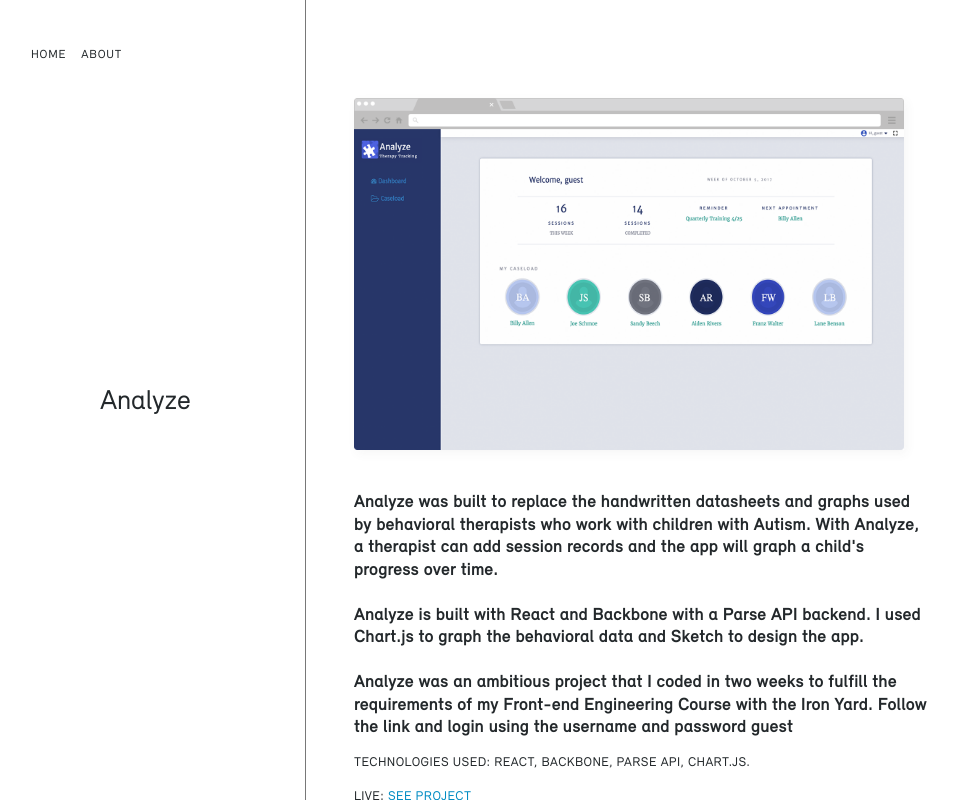
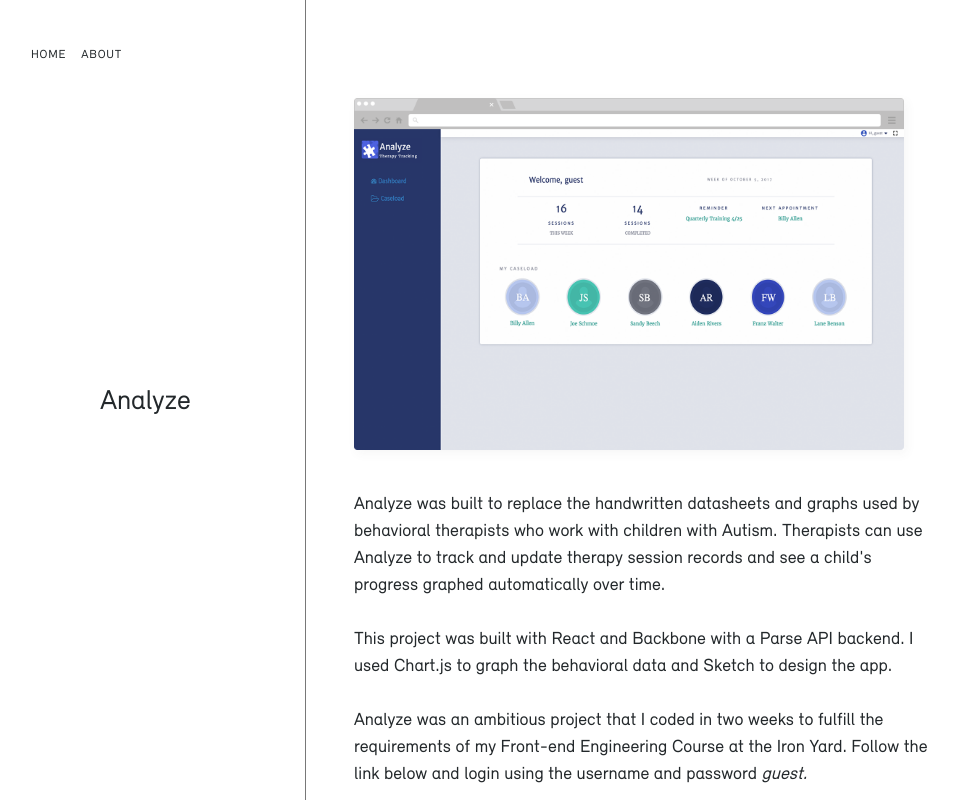
Before and after one commit to gabrielzzarate/portfolio-2017, a React (Create React App) app: page /project/analyze in a window 1280 px wide. Shown: the whole page, without its empty margins (14-972 px from the left). Built offline with nearby package versions, Linux system fonts and the light colour scheme.

Commit message:
full project route animation

```diff
--- a/src/assets/build/sass/partials/components/_project.scss
+++ b/src/assets/build/sass/partials/components/_project.scss
@@ -34,6 +34,8 @@
 	}
 
 	&:hover {
+
+		@include not-mobile {
 			.desktop-image {
 				transform: scale(1.03);
 				opacity: .7;
@@ -42,6 +44,16 @@
 			.link-to-project {
 				opacity: 1;
 				transform: translateY(0);
+			}
+		}
+	}
+
+	@include tablet-small {
+		&:active {
+			.desktop-image {
+				transform: scale(1.03);
+				opacity: .7;
+			}
 		}
 	}
 
@@ -67,6 +79,14 @@
 	   		margin: 0 auto;
 	   		transform: translateY(20px);
 	   	}
+
+	   	@include mobile {
+	   		opacity: 1;
+
+	   		img {
+	   			transform: translateY(60px);
+	   		}
+	   	}
 	}
 }
 
@@ -78,8 +98,22 @@
 	}
 
 	p {
+	    @include font-size(18px);
+
+	    &.detail {
 	    	@include font-size(13px);
 	    	text-transform: uppercase;
 	    	letter-spacing: .4px;
 	    }
+
+	    a {
+	    	&:hover {
+	    		color: shade(#008cc3, 30%);
 	    	}
+	    }
+	}
+}
+
+.italic {
+	font-style: italic;
+}
--- a/src/components/About.js
+++ b/src/components/About.js
@@ -20,9 +20,11 @@ function AboutSubSectionSkills(props){
 		<div className="sub-section flex-row sub-about">
 		    <h3 className="flex-col flex-forty sub-section-title">What I Do</h3>
 		    <div className="flex-col flex-sixty sub-section-list">
-		    	<span className="sub-section-list-item skills-item">React / Redux</span>
-		    	<span className="sub-section-list-item skills-item">SASS / Flexbox / Grid</span>
-		    	<span className="sub-section-list-item skills-item">UI/UX</span>
+		    	<span className="sub-section-list-item skills-item">Javascript ES6 </span>
+		    	<span className="sub-section-list-item skills-item">React &bull; Redux</span>
+		    	<span className="sub-section-list-item skills-item">Sass &bull; Flexbox </span>
+		    	<span className="sub-section-list-item skills-item">Responsive Development</span>
+		    	<span className="sub-section-list-item skills-item">REST APIs</span>
 		    </div>
 		</div>
 	);
@@ -35,7 +37,7 @@ function AboutSubSectionOtherTech(props){
 		    <div className="flex-col flex-sixty sub-section-list">
 		    	<span className="sub-section-list-item tech-item">Greensock.js</span>
 		    	<span className="sub-section-list-item tech-item">D3.js</span>
-		    	<span className="sub-section-list-item tech-item">UI/UX</span>
+		    	<span className="sub-section-list-item tech-item">PHP &bull; Wordpress</span>
 		    </div>
 		</div>
 	);
@@ -101,8 +103,8 @@ class About extends Component {
 			    <section className="standard-section-padding about-section">
 			    	<div className="flex-row full-height bottom-xs">
 				        <div className="container slimmer-container about-container">
-				           <p ref={ (p) => { this.aboutContentIntroOne = p;} } className="about-intro-paragraph">I'm a Atlanta based web developer specializing in React development. I'm a fan of premier league soccer, my charcoil grill, and making my wife Caitlyn laugh.</p>
-				           <p ref={ (p) => { this.aboutContentIntroTwo = p;} } className="about-intro-paragraph">I thrive working on challenging problems in a collaborative environment with great people. I'm a life-long learner who loves my work because I get to turn problems into solutions in creative ways each day.  </p>
+				           <p ref={ (p) => { this.aboutContentIntroOne = p;} } className="about-intro-paragraph">I'm a design-minded web developer specializing in React development. I enjoy working with the latest web technologies to bridge the gap between engineering and design to create beautiful interfaces and experiences.</p>
+				           <p ref={ (p) => { this.aboutContentIntroTwo = p;} } className="about-intro-paragraph">I thrive working on challenging problems in a collaborative environment with great people. I love my work because I have the opportunity to join teams that creatively turn problems into solutions everyday.  </p>
 
 			           		<VisibilitySensor onChange={this.onChangeSection} active={this.state.visibilitySectionActive}>
 							   	<AboutSectionHead />
--- a/src/components/AboutContainer.js
+++ b/src/components/AboutContainer.js
@@ -11,7 +11,6 @@ class AboutContainer extends Component {
 	constructor(props){
 		super(props);
 		this.runAboutTransition = this.runAboutTransition.bind(this);
-		this.runAboutContentAnimation = this.runAboutContentAnimation.bind(this);
 	}
 
 	componentDidMount(){
--- a/src/components/Project.js
+++ b/src/components/Project.js
@@ -24,9 +24,9 @@ class Project extends Component {
 					</a>
 
 	    			<div className="project-details">
-	    				<h4>{data[0].projectDescription}</h4>
-	    				<p><span>Technologies Used:</span> {data[0].technologyUsed}</p>
-	    				<p><span>Live:</span> <a target="_blank" href={data[0].projectLink}>See Project</a></p>
+	    				<p>{data[0].projectDescription}</p>
+	    				<p className="detail"><span>Technologies Used:</span> {data[0].technologyUsed}</p>
+	    				<p className="detail"><span>Live:</span> <a target="_blank" href={data[0].projectLink}>See Project</a></p>
 	    			</div>
 	    		</div>
 			</div>
--- a/src/components/ProjectContainer.js
+++ b/src/components/ProjectContainer.js
@@ -57,7 +57,7 @@ class ProjectContainer extends Component {
 					        transitionAppearTimeout={900}
 					        transitionEnterTimeout={3000}
 					        transitionLeaveTimeout={3000}
-					        className="transition-group-wrapper"
+					        className="transition-group-wrapper project-transition-target"
 						>
 				      		<Project project={data} />
 				      		<ProjectList projects={this.props.content.projects} current={data[0]} runBackground={this.runBackground} runProjectTransition={this.runProjectTransition} />
--- a/src/components/Sidebar.js
+++ b/src/components/Sidebar.js
@@ -34,7 +34,7 @@ class Sidebar extends Component {
 	            transitionAppearTimeout={1000}
 	            transitionEnter={false}
 	            transitionLeave={false}
-	            className="transition-group-block flex-col flex-one-fourth flex-vertical-one-fourth flex-tablet-full"
+	            className={(isMobile === false ? null : 'project-transition-target') + ' transition-group-block flex-col flex-one-fourth flex-vertical-one-fourth flex-tablet-full'}
 	        >
 		      	<div className={ (isMobile === false ? null : 'isMobile') + " navigation-sidebar " + ( project !== null ? project[0].projectURL : '') }>
 				   <div className="flex-row full-height middle-xs center-flex sidebar-inner">
--- a/src/content.js
+++ b/src/content.js
@@ -20,13 +20,13 @@ export const projects = [
 		projectName: "SweetWater Brewing",
 		projectURL: "sweetwater",
 		projectCategory: "Web Development",
-		projectDescription: "A fully responsive, interactive branded web project for SweetWater Brewery. The site redesign replaced the Brewery's outdated site and better captured its brand voice.",
+		projectDescription: "A fully responsive, interactive branded web project for SweetWater Brewery. The site redesign replaced the Brewery's outdated site and better captures its brand voice.",
 		cardVideo: sweetwaterVideo,
 		cardImage: sweetwaterCardImage,
 		projectColor: '#128879',
 		projectDesktop: browserSweetWater,
 		projectLink: 'http://sweetwaterbrew.com/',
-		technologyUsed: 'SASS, Flexbox, Swiper, Wordpress',
+		technologyUsed: 'Sass, Flexbox, Swiper, Wordpress',
 		projectRole: 'Lead the development of the frontend of the site',
 		projectImageDescription: "Website Sponsorship project",
 		additionalInfo: {},
@@ -38,8 +38,8 @@ export const projects = [
 		projectCategory: "React / Redux Project",
 		projectDesktop: browserSponsor,
 		projectLink: "http://inspire.sportsengine.com/",
-		projectDescription: "The Sportsengine Sponsorship app is a unique marketing software tool to aid Sportsengine customers as they find sponsors to fund their youth league organizations. Using the map feature, users can find potential nearby sponsors. The app will also build and send a fully designed and custom email and pdf proposal.",
-		technologyUsed: "React, Redux, PHPMailer, Webpack, React-Router, Google Maps and Places API, mpdf.",
+		projectDescription: "The Sportsengine Sponsorship app is a unique marketing software tool that assists youth sports organizations as they find funding for their local leagues. Using the map feature, administrators can find and contact potential nearby sponsors. Users can also create a fully custom email and pdf proposal to send to local partners they have identified on the map.",
+		technologyUsed: <span>React, Redux, PHPMailer, Webpack, React-Router, Google Maps &amp; Places API, mpdf.</span>,
 		projectRole: 'Conception, Art Direction, Web Design, Responsive Design',
 		cardImage: sponsorCardImage,
 		projectColor: 'rgba(40,165,225, 0.8)',
@@ -50,7 +50,7 @@ export const projects = [
 		projectURL: "analyze",
 		projectCategory: "React App for Therapists",
 		projectLink: 'http://gabrielzzarate.github.io/analyze-finalproject/',
-		projectDescription: <h4>Analyze was built to replace the handwritten datasheets and graphs used by behavioral therapists who work with children with Autism. With Analyze, a therapist can add session records and the app will graph a child's progress over time.<br/><br /> Analyze is built with React and Backbone with a Parse API backend. I used Chart.js to graph the behavioral data and Sketch to design the app. <br /><br /> Analyze was an ambitious project that I coded in two weeks to fulfill the requirements of my Front-end Engineering Course with the Iron Yard. Follow the link and login using the username and password <i>guest</i></h4>,
+		projectDescription: <span>Analyze was built to replace the handwritten datasheets and graphs used by behavioral therapists who work with children with Autism. Therapists can use Analyze to track and update therapy session records and see a child's progress graphed automatically over time.<br/><br /> This project was built with React and Backbone with a Parse API backend. I used Chart.js to graph the behavioral data and Sketch to design the app. <br /><br /> Analyze was an ambitious project that I coded in two weeks to fulfill the requirements of my Front-end Engineering Course at the Iron Yard. Follow the link below and login using the username and password <span className="italic">guest.</span></span>,
 		technologyUsed: 'React, Backbone, Parse API, Chart.js.',
 		cardImage: analyzeCardImage,
 		projectDesktop: browserAnalyze,
--- a/src/lib/animation-targets.js
+++ b/src/lib/animation-targets.js
@@ -16,4 +16,4 @@ export const skillsListItem = document.getElementsByClassName('skills-item');
 export const subSectionTech = document.getElementsByClassName('sub-tech');
 export const techListItem = document.getElementsByClassName('tech-item');
 // project
-export const projectContainer = document.getElementsByClassName('project-single-details');
+export const projectContainer = document.getElementsByClassName('project-transition-target');
```
Also changed, not shown: src/assets/build/images/link.png (deleted), src/assets/production/css/style.css, src/assets/production/images/link.png. Lines whose indentation alone changed are shown as unchanged.
